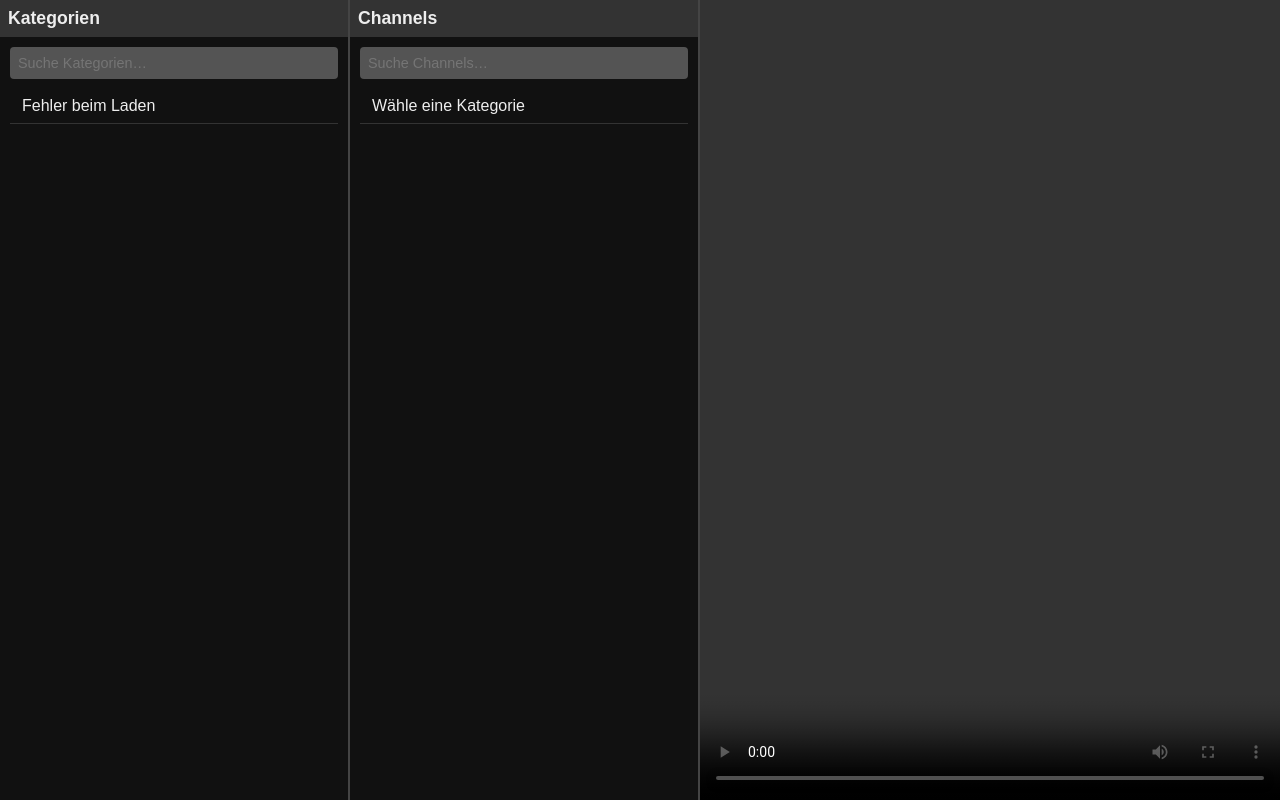
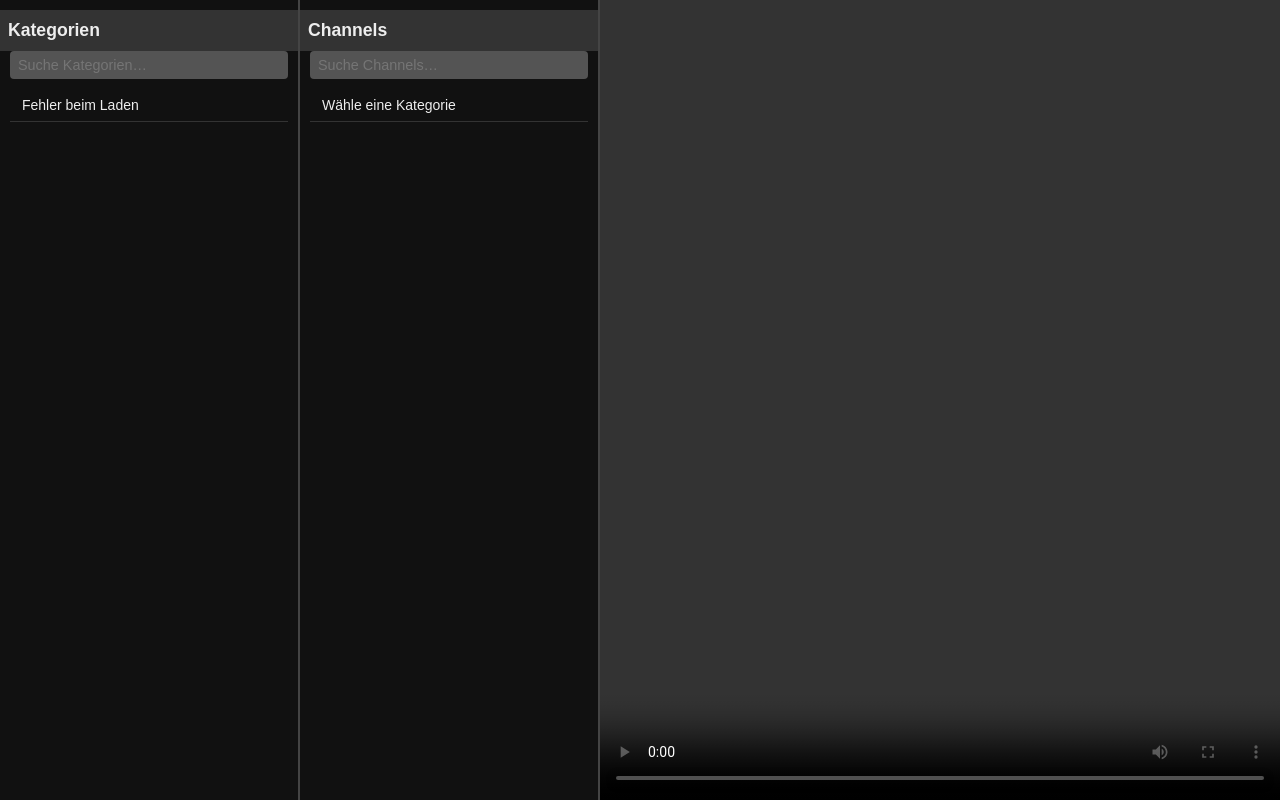
Before and after one commit to ValleyHigh/iptvplayer, a plain HTML site: page index.html in a window 1280 px wide. Drawn offline with nearby package versions, Linux system fonts and the light colour scheme; no server answers.

Commit message:
Update index.html

```diff
--- a/index.html
+++ b/index.html
@@ -3,65 +3,75 @@
 <head>
   <meta charset="UTF-8"/>
   <title>IPTV Player mit Kategorie- & Channel-Suche</title>
-  <meta name="viewport" content="width=device-width, initial-scale=1.0"/>
+  <meta name="viewport" content="width=device-width,initial-scale=1.0"/>
   <!-- HLS.js für .m3u8-Playback -->
   <script src="https://cdn.jsdelivr.net/npm/hls.js@latest"></script>
   <style>
     * { margin:0; padding:0; box-sizing:border-box }
-    body,html { height:100%; background:#222; color:#eee; font-family:sans-serif }
-    #app { display:flex; height:100%; flex-direction: column }
+    body,html { height:100%; background:#222; color:#eee; font-family:sans-serif; overflow:hidden }
+    #app { display:flex; height:100%; flex-direction:column }
 
-    /* Sidebar */
+    /* Sidebar - Mobile First */
     #sidebar {
       width:100%;
       background:#111;
       display:flex;
+      flex-direction:column;
       border-bottom:2px solid #444;
-      flex:0 0 auto;
-      max-height: 40vh;
+      max-height:50vh;
+      overflow:hidden;
     }
+
     .column {
       flex:1;
       display:flex;
       flex-direction:column;
       padding:10px;
       overflow:hidden;
+      min-height:0;
     }
-    .column + .column {
-      border-left:2px solid #444;
-    }
+
     .column h2 {
-      padding:8px;
+      padding:10px 8px;
       background:#333;
       font-size:1rem;
       margin:-10px -10px 10px -10px;
+      position:sticky;
+      top:0;
+      z-index:10;
     }
+
     .column input {
       margin-bottom:10px;
-      padding:8px;
-      font-size:0.9rem;
+      padding:10px;
+      font-size:16px;
       border:none;
       border-radius:4px;
       width:100%;
     }
+
     ul {
       list-style:none;
       flex:1;
       overflow-y:auto;
       background:#111;
-      -webkit-overflow-scrolling: touch;
+      -webkit-overflow-scrolling:touch;
     }
+
     ul li {
-      padding:10px 12px;
+      padding:14px 16px;
       cursor:pointer;
       border-bottom:1px solid #333;
-      white-space: nowrap;
-      overflow: hidden;
-      text-overflow: ellipsis;
-      font-size: 0.9rem;
+      white-space:nowrap;
+      overflow:hidden;
+      text-overflow:ellipsis;
+      font-size:15px;
+      min-height:44px;
+      display:flex;
+      align-items:center;
     }
+
     ul li.active { background:#444 }
-    ul li:hover  { background:#333 }
     ul li:active { background:#555 }
 
     /* Player */
@@ -70,50 +80,61 @@
       display:flex;
       align-items:center;
       justify-content:center;
+      min-height:0;
       background:black;
-      min-height: 0;
     }
+
     video {
       width:100%;
       height:100%;
-      max-height:60vh;
+      max-height:100%;
       background:black;
     }
 
-    /* Desktop/Tablet Ansicht */
+    /* Tablet Breakpoint */
     @media (min-width: 768px) {
-      #app {
-        flex-direction: row;
+      #app { flex-direction:row }
+
+      #sidebar {
+        width:400px;
+        max-height:100vh;
+        border-right:2px solid #444;
+        border-bottom:none;
       }
 
+      .column h2 { font-size:1.05rem }
+      ul li { padding:12px 14px; font-size:14px }
+    }
+
+    /* Desktop Breakpoint */
+    @media (min-width: 1024px) {
       #sidebar {
         width:600px;
-        max-height: 100vh;
-        border-right:2px solid #444;
-        border-bottom: none;
-        flex:0 0 600px;
+        flex-direction:row;
       }
 
-      .column h2 {
-        font-size:1.1rem;
+      .column + .column {
+        border-left:2px solid #444;
+      }
+
+      .column h2 { font-size:1.1rem }
+
+      .column input {
+        padding:6px 8px;
+        font-size:0.9rem;
       }
 
       ul li {
         padding:8px 12px;
-        font-size: 1rem;
-      }
-
-      video {
-        max-height:100vh;
+        font-size:14px;
+        min-height:auto;
       }
     }
 
-    /* Größere Desktops */
-    @media (min-width: 1200px) {
-      #sidebar {
-        width:700px;
-        flex:0 0 700px;
-      }
+    /* iPhone specific optimizations */
+    @media (max-width: 430px) {
+      .column h2 { font-size:0.95rem; padding:12px 10px }
+      ul li { font-size:16px; padding:16px }
     }
   </style>
 </head>
@@ -148,7 +169,7 @@
   (()=>{
     // ─── Konfiguration ───────────────────────────────────
     const CONFIG = {
-      baseUrl:  'http://eds48797.cdngold.me',
+      baseUrl:  'https://corsproxy.io/?http://eds48797.cdngold.me',
       username: '170f4d13d1f8',
       password: '4adc9c0ea5'
     };
@@ -248,7 +269,7 @@
         const list = data.map(ch => {
           let url = ch.stream_url;
           if (!url && ch.stream_id) {
-            url = `${CONFIG.baseUrl}/live/${CONFIG.username}/${CONFIG.password}/${ch.stream_id}.m3u8`;
+            url = `http://eds48797.cdngold.me/live/${CONFIG.username}/${CONFIG.password}/${ch.stream_id}.m3u8`;
           }
           return { name: ch.name, url };
         });
```
